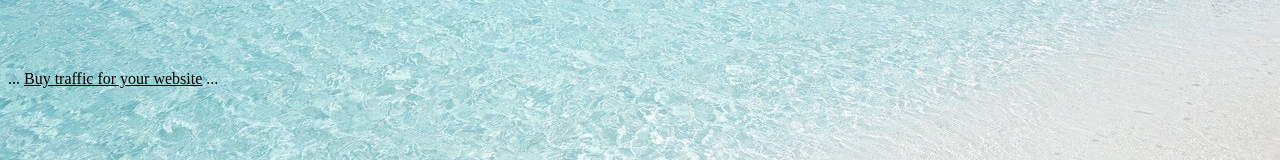
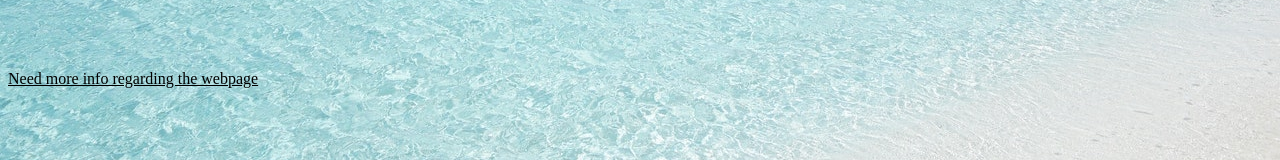
Before and after one commit to Hadeeez/hvweb.github.io, a plain HTML site: page index.html in a window 1280 px wide. Shown: the part 1207-1367 px from the top of the page. Drawn offline with Linux system fonts and the light colour scheme.

Commit message:
update 3

```diff
--- a/index.html
+++ b/index.html
@@ -146,10 +146,10 @@ Email:
 
 
  <div class="footer">
-      ...
-      <a href="https://www.sigmatraffic.com?ref=xxxx">Buy traffic for your website</a>
-      ...
-    </div>
+
+      <a href="https://www.sigmatraffic.com?ref=xxxx">Need more info regarding the webpage</a>
+
+  </div>
 
 
 
```
